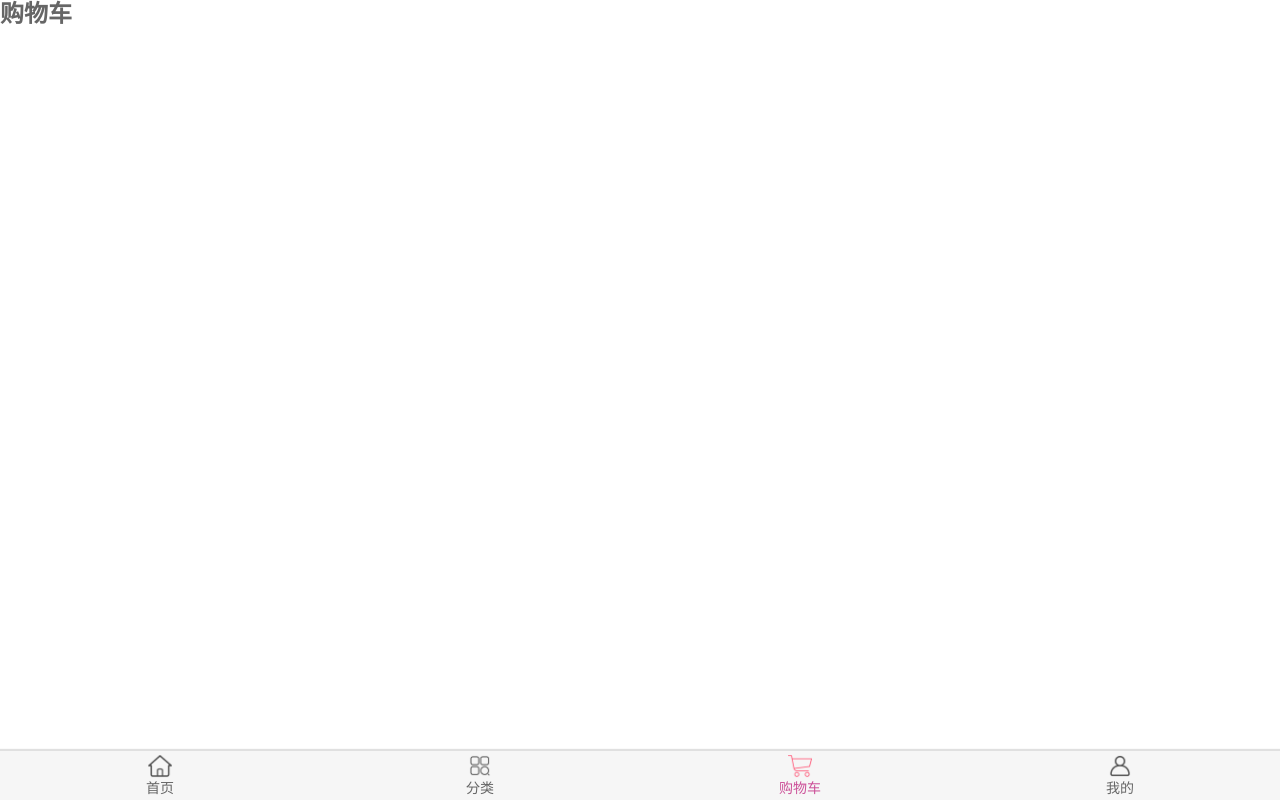
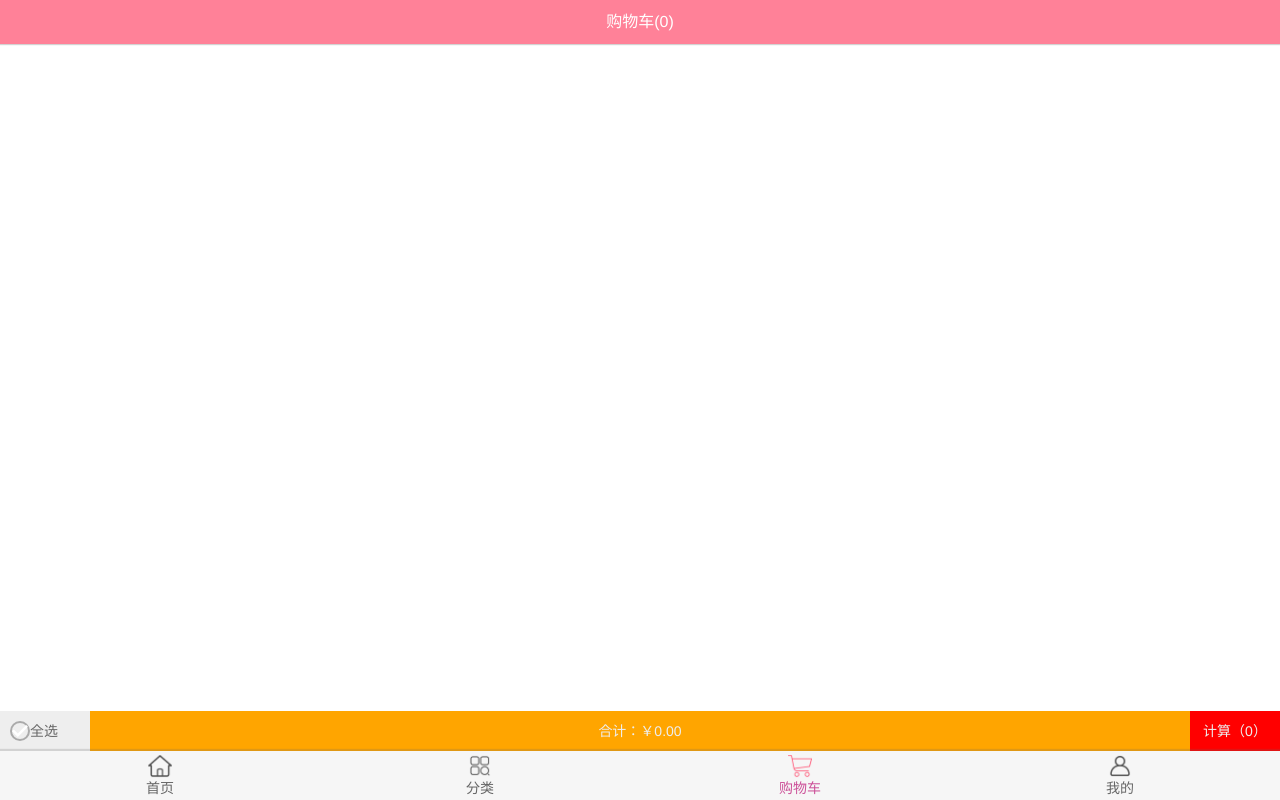
Before and after one commit to Henry-HTF/mall, a Vue app: page /cart in a window 1280 px wide. Built offline with nearby package versions, Linux system fonts and the light colour scheme; the HTML template or start-up script is replaced by a standard one.

Commit message:
购物车完成

```diff
--- /dev/null
+++ b/src/components/content/checkButton/CheckButton.vue
@@ -0,0 +1,29 @@
+<template>
+  <div class="check-button" :class="{check: isChecked}">
+    <img src="~assets/img/cart/tick.svg" />
+  </div>
+</template>
+
+<script>
+export default {
+  name: "CheckButton",
+  props: {
+    isChecked: {
+      type: Boolean,
+      default: false
+    }
+  }
+};
+</script>
+
+<style scoped>
+.check-button {
+  border-radius: 50%;
+  border: 2px solid #aaa;
+}
+
+.check {
+  background-color: #f00;
+  border-color: #f00;
+}
+</style>
--- /dev/null
+++ b/src/store/getters.js
@@ -0,0 +1,8 @@
+export default {
+  cartLength(state) {
+    return state.cartList.length
+  },
+  cartList(state) {
+    return state.cartList
+  }
+}
--- a/src/store/index.js
+++ b/src/store/index.js
@@ -1,8 +1,9 @@
 import Vue from 'vue'
 import Vuex from 'vuex'
 
-import mutations from './mutations'
+import mutations from './mutations';
 import actions from './actions';
+import getters from './getters'
 
 // 1.安装插件
 Vue.use(Vuex)
@@ -15,7 +16,8 @@
 const store = new Vuex.Store({
   state,
   mutations,
-  actions
+  actions,
+  getters,
 
 })
 
--- a/src/store/mutations.js
+++ b/src/store/mutations.js
@@ -8,6 +8,7 @@
     payload.count++
   },
   [ADD_TO_CART](state, payload) {
+    payload.checked = true
     state.cartList.push(payload)
   }
 }
--- a/src/views/cart/Cart.vue
+++ b/src/views/cart/Cart.vue
@@ -1,13 +1,44 @@
 <template>
-  <h2>购物车</h2>
+  <div class="cart">
+    <!-- 导航 -->
+    <nav-bar class="nav-bar">
+      <div slot="center">购物车({{cartLength}})</div>
+    </nav-bar>
+    <!-- 商品列表 -->
+    <cart-list></cart-list>
+    <!-- 底部汇总 -->
+    <cart-bottom-bar />
+  </div>
 </template>
 
 <script>
+import NavBar from "components/common/navbar/NavBar";
+
+import CartList from "./childComps/CartList";
+import CartBottomBar from "./childComps/CartBottomBar";
+
+import { mapGetters } from "vuex";
+
 export default {
-  name: "Cart"
-}
+  name: "Cart",
+  components: {
+    NavBar,
+    CartList,
+    CartBottomBar
+  },
+  computed: {
+    ...mapGetters(["cartLength"])
+  }
+};
 </script>
 
 <style scoped>
+.cart {
+  height: 100vh;
+}
 
+.nav-bar {
+  background-color: var(--color-tint);
+  color: #fff;
+}
 </style>
--- /dev/null
+++ b/src/views/cart/childComps/CartBottomBar.vue
@@ -0,0 +1,93 @@
+<template>
+  <div class="bottom-bar">
+    <div class="check-content">
+      <check-button :is-checked="isSelectAll" class="check-button" @click.native="checkClick" />
+      <span>全选</span>
+    </div>
+
+    <div class="price">合计：{{totalPrice}}</div>
+
+    <div class="calcilate">计算（{{checkLength}}）</div>
+  </div>
+</template>
+
+<script>
+import CheckButton from "components/content/checkButton/CheckButton";
+
+export default {
+  name: "CartBottomBar",
+  components: {
+    CheckButton
+  },
+  computed: {
+    totalPrice() {
+      return (
+        "￥" +
+        this.$store.getters.cartList
+          .filter(item => {
+            return item.checked;
+          })
+          .reduce((preValue, item) => {
+            return preValue + item.price * item.count;
+          }, 0)
+          .toFixed(2)
+      );
+    },
+    checkLength() {
+      return this.$store.state.cartList.filter(item => item.checked).length;
+    },
+    isSelectAll() {
+      if (this.$store.state.cartList.length === 0) return false;
+      return !this.$store.state.cartList.find(item => !item.checked);
+    }
+  },
+  methods: {
+    checkClick() {
+      if (this.isSelectAll) {
+        this.$store.state.cartList.forEach(item => (item.checked = false));
+      } else {
+        this.$store.state.cartList.forEach(item => (item.checked = true));
+      }
+    }
+  }
+};
+</script>
+
+<style scoped>
+.bottom-bar {
+  background-color: #eee;
+  position: relative;
+  display: flex;
+  font-size: 14px;
+  height: 40px;
+  line-height: 40px;
+}
+
+.check-content {
+  display: flex;
+  align-items: center;
+  margin-left: 10px;
+  width: 60px;
+}
+
+.check-button {
+  width: 20px;
+  height: 20px;
+  line-height: 20px;
+}
+
+.price {
+  background-color: orange;
+  color: #eee;
+  text-align: center;
+  margin-left: 20px;
+  flex: 1;
+}
+
+.calcilate {
+  width: 90px;
+  background-color: #f00;
+  color: #eee;
+  text-align: center;
+}
+</style>
--- /dev/null
+++ b/src/views/cart/childComps/CartList.vue
@@ -0,0 +1,40 @@
+<template>
+  <div class="cart-list">
+    <scroll class="content" ref="scroll">
+      <cart-list-item v-for="(item, index) in cartList" :key="index" :item-info="item"></cart-list-item>
+    </scroll>
+  </div>
+</template>
+
+<script>
+import CartListItem from "./CartListItem";
+
+import Scroll from "components/common/scroll/Scroll";
+
+import { mapGetters } from "vuex";
+
+export default {
+  name: "CartList",
+  components: {
+    Scroll,
+    CartListItem
+  },
+  computed: {
+    ...mapGetters(["cartList"])
+  },
+  activated() {
+    this.$refs.scroll.refresh();
+  }
+};
+</script>
+
+<style scoped>
+.cart-list {
+  height: calc(100% - 44px - 49px - 40px);
+}
+
+.content {
+  height: 100%;
+  overflow: hidden;
+}
+</style>
--- /dev/null
+++ b/src/views/cart/childComps/CartListItem.vue
@@ -0,0 +1,96 @@
+<template>
+  <div id="shop-item">
+    <div class="item-selector">
+      <CheckButton :is-checked="itemInfo.checked" @click.native="checkClick"></CheckButton>
+    </div>
+    <div class="item-img">
+      <img :src="itemInfo.image" alt="商品图片" />
+    </div>
+    <div class="item-info">
+      <div class="item-title">{{itemInfo.title}}</div>
+      <div class="item-desc">商品描述: {{itemInfo.desc}}</div>
+      <div class="info-bottom">
+        <div class="item-price left">¥{{itemInfo.price}}</div>
+        <div class="item-count right">x{{itemInfo.count}}</div>
+      </div>
+    </div>
+  </div>
+</template>
+
+<script>
+import CheckButton from "components/content/checkButton/CheckButton";
+
+export default {
+  name: "CartListItem",
+  components: {
+    CheckButton
+  },
+  props: {
+    itemInfo: {
+      type: Object,
+      default() {
+        return {};
+      }
+    }
+  },
+  methods: {
+    checkClick() {
+      this.itemInfo.checked = !this.itemInfo.checked;
+    }
+  }
+};
+</script>
+
+<style scoped>
+#shop-item {
+  width: 100%;
+  display: flex;
+  font-size: 0;
+  padding: 5px;
+  border-bottom: 1px solid #ccc;
+}
+.item-selector {
+  width: 14%;
+  display: flex;
+  justify-content: center;
+  align-items: center;
+}
+.item-title,
+.item-desc {
+  overflow: hidden;
+  white-space: nowrap;
+  text-overflow: ellipsis;
+}
+.item-img {
+  padding: 5px;
+  /*border: 1px solid #ccc;*/
+}
+.item-img img {
+  width: 80px;
+  height: 100px;
+  display: block;
+  border-radius: 5px;
+}
+.item-info {
+  font-size: 17px;
+  color: #333;
+  padding: 5px 10px;
+  position: relative;
+  overflow: hidden;
+}
+.item-info .item-desc {
+  font-size: 14px;
+  color: #666;
+  margin-top: 15px;
+}
+.info-bottom {
+  margin-top: 10px;
+  position: absolute;
+  bottom: 10px;
+  left: 10px;
+  right: 10px;
+}
+.info-bottom .item-price {
+  color: orangered;
+}
+</style>
--- a/src/views/detail/Detail.vue
+++ b/src/views/detail/Detail.vue
@@ -161,6 +161,7 @@
       product.desc = this.goods.desc;
       product.price = this.goods.realPrice;
       product.iid = this.iid;
+      // console.log(product);
 
       // 2.将商品添加到购物车里
       // this.$store.cartList.push(product)
```
Also changed, not shown: src/assets/img/cart/tick.svg (added).
